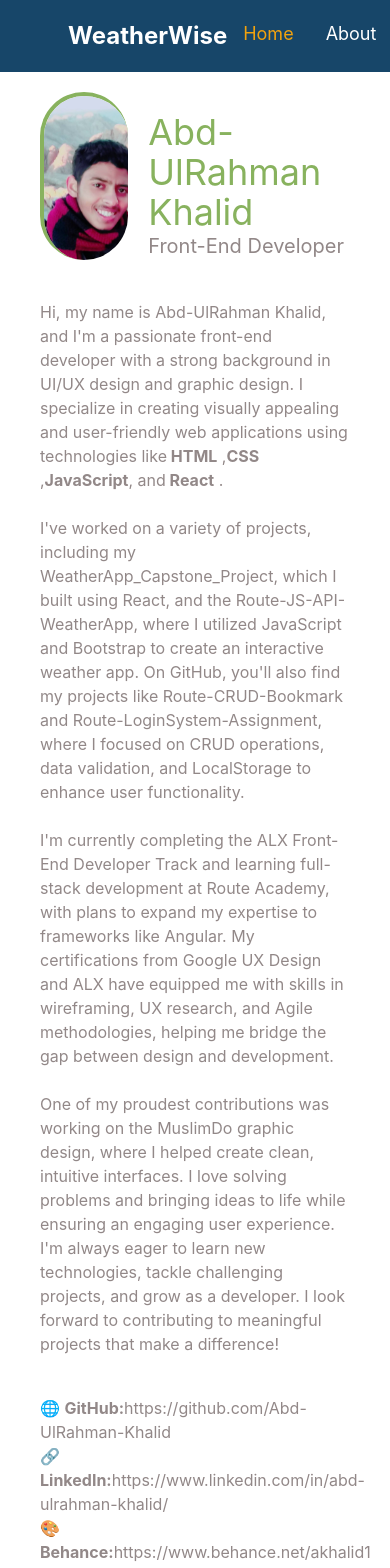
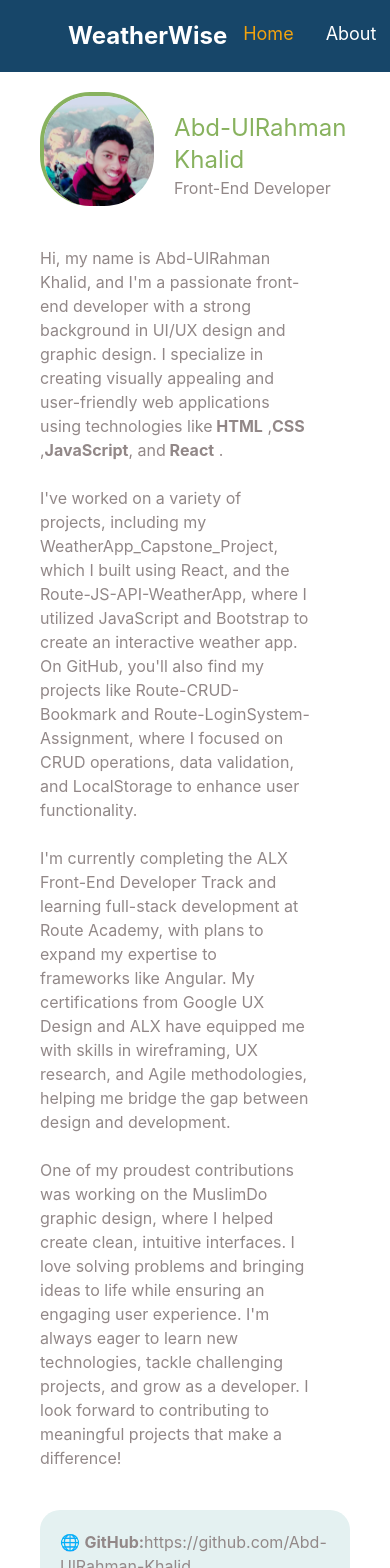
Before and after one commit to Abd-UlRahman-Khalid/WeatherWise, a React (Vite) app: page /about in a window 390 px wide. Shown: the top 1568 px of the page. Built offline with nearby package versions, Linux system fonts and the light colour scheme.

Commit message:
handleActiveBtn and editing in about page style

```diff
--- a/src/components/about/About.jsx
+++ b/src/components/about/About.jsx
@@ -6,7 +6,7 @@ function About() {
   return (
     <div className="about">
       <div className="me flex mt-5  mx-10">
-        <div className="pic   border-t-4 border-l-4  border-[#88B25E] overflow-hidden ">
+        <div className="picsm md:pic   border-t-4 border-l-4  border-[#88B25E] overflow-hidden ">
           <img
             src={me}
             alt="Profile pic"
@@ -14,13 +14,17 @@ function About() {
           />
         </div>
         <div className="me-text mt-5 ml-5">
-          <h2 className="text-4xl text-[#88B25E]">Abd-UlRahman Khalid</h2>
-          <p className="text-xl text-[#928888]">Front-End Developer</p>
+          <h2 className="text-2xl md:text-4xl text-[#88B25E]">
+            Abd-UlRahman Khalid
+          </h2>
+          <p className="text-base md:text-xl text-[#928888]">
+            Front-End Developer
+          </p>
         </div>
       </div>
 
-      <div className="about-content m-10 text-[#928888]">
-        <p>
+      <div className="about-content md:flex  m-10 text-[#928888] ">
+        <p className="pb-10 mr-10 md:w-3/6">
           Hi, my name is Abd-UlRahman Khalid, and I'm a passionate front-end
           developer with a strong background in UI/UX design and graphic design.
           I specialize in creating visually appealing and user-friendly web
@@ -51,7 +55,7 @@ function About() {
           tackle challenging projects, and grow as a developer. I look forward
           to contributing to meaningful projects that make a difference!
         </p>
-        <div className="contact mt-10 text-[#928888]">
+        <div className="contact  md:mx-10 text-[#928888] bg-[#E4F1F1]  p-5">
           <div>
             🌐 <strong>GitHub:</strong>
             <a
--- a/src/components/about/about.css
+++ b/src/components/about/about.css
@@ -3,6 +3,20 @@
   border-radius: 70px;
 }
 
+.about .picsm {
+  width: 10rem;
+  border-radius: 50px;
+}
 .about span {
   font-weight: bold;
 }
+
+.about .contact {
+  border-radius: 20px;
+}
+.about .contact div {
+  padding-bottom: 1rem;
+}
+.about .contact div a:hover {
+  color: #f1a20e;
+}
--- a/src/components/navbar/NavBar.jsx
+++ b/src/components/navbar/NavBar.jsx
@@ -1,7 +1,12 @@
-import React from "react";
+import React, { useState } from "react";
 import { Link } from "react-router-dom";
 import "./nav.css";
 function NavBar() {
+  const [activeBtn, setActiveBtn] = useState(`home`);
+
+  const handleActiveBtn = (btn) => {
+    setActiveBtn(btn);
+  };
   return (
     <nav className=" p-5 w-full text-white fi tems-center">
       <div
@@ -12,11 +17,23 @@ function NavBar() {
 
         <div className="nav-list">
           <ul className="flex text-lg  ">
-            <li className="active hover:text-[#f1a20e]">
-              <Link to="/">Home</Link>
+            <li
+              className={` ${
+                activeBtn === "home" && "text-[#f1a20e]"
+              } hover:text-[#f1a20e]`}
+            >
+              <Link to="/" onClick={() => handleActiveBtn("home")}>
+                Home
+              </Link>
             </li>
-            <li className="hover:text-[#f1a20e]">
-              <Link to="/about">About</Link>
+            <li
+              className={` ${
+                activeBtn === "about" && "text-[#f1a20e]"
+              } hover:text-[#f1a20e]`}
+            >
+              <Link to="/about" onClick={() => handleActiveBtn("about")}>
+                About
+              </Link>
             </li>
           </ul>
         </div>
```
